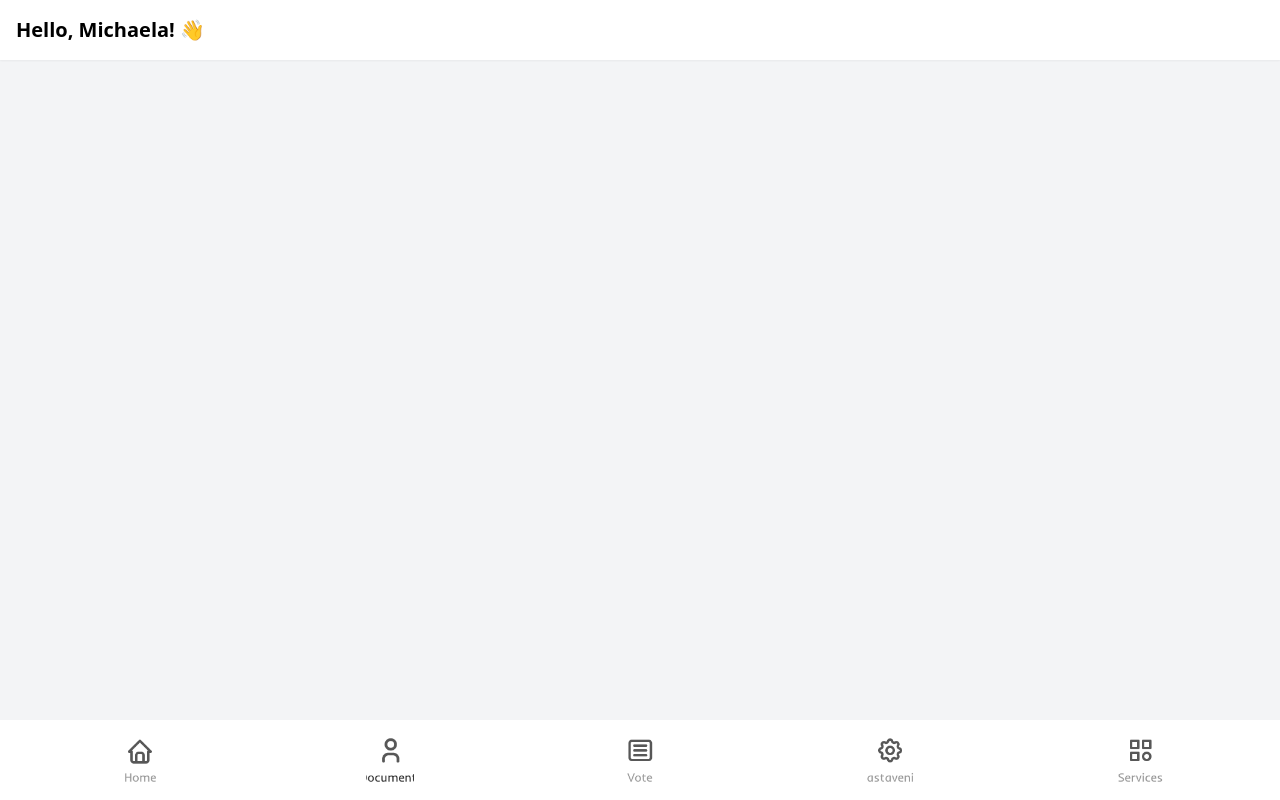
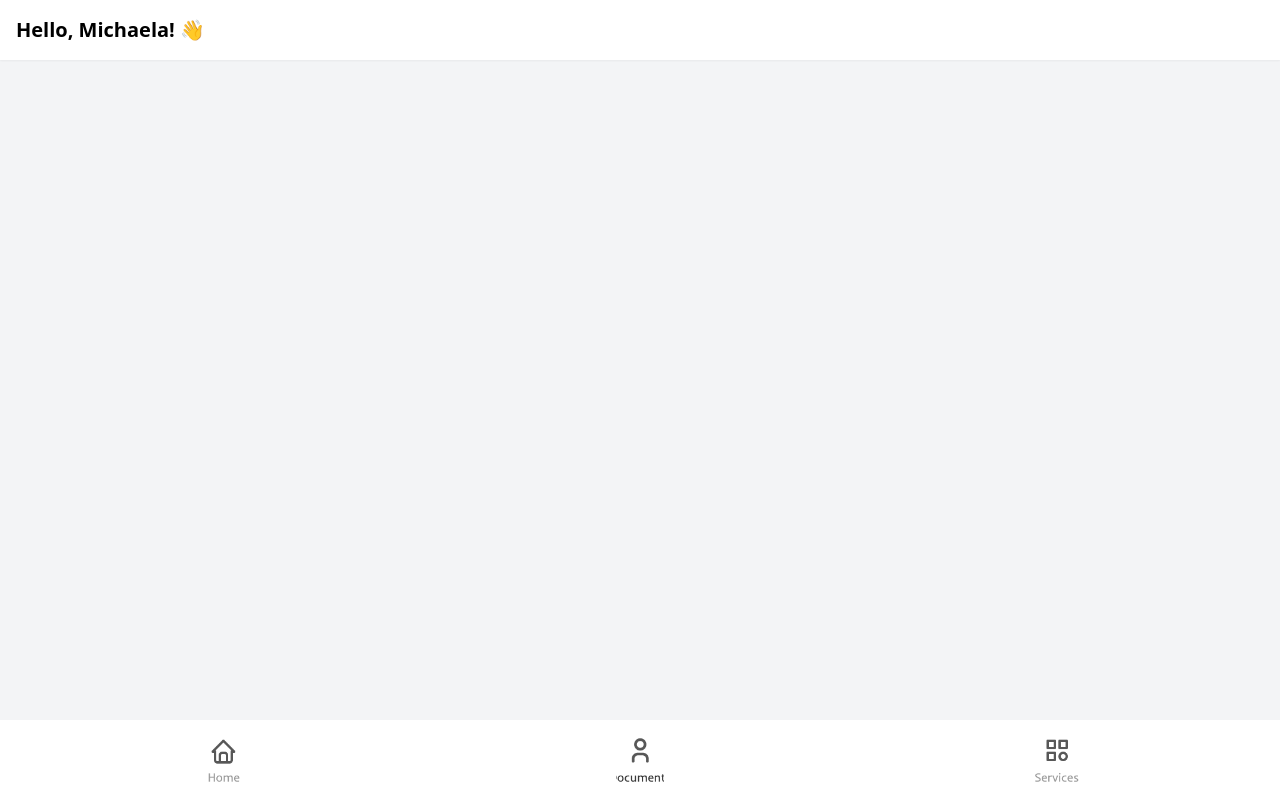
Before and after one commit to jacks429/hack, a Gatsby site: page /MobileComponent in a window 1280 px wide. Built offline with nearby package versions, Linux system fonts and the light colour scheme; Gatsby itself is replaced by a stand-in of ours; some icons are missing.

Commit message:
removed not working buttons

```diff
--- a/src/components/mobile/BottomNavigation.jsx
+++ b/src/components/mobile/BottomNavigation.jsx
@@ -1,8 +1,6 @@
 import React from 'react';
 import homeIcon from '../../images/home-icon.png';
-import voteIcon from '../../images/vote-icon.png';
 import documentsIcon from '../../images/documents-icon.png';
-import settingsIcon from '../../images/settings-icon.png';
 import servicesIcon from '../../images/services-icon.png';
 
 const BottomNavigation = ({ onPageChange }) => (
@@ -13,12 +11,6 @@ const BottomNavigation = ({ onPageChange }) => (
     <button onClick={() => onPageChange('documents')} className="flex flex-col items-center text-gray-500">
       <img src={documentsIcon} alt="Documents" style={{ width: '48px', height: '48px', objectFit: 'cover' }} />
     </button>
-    <button onClick={() => onPageChange('vote')} className="flex flex-col items-center text-gray-500">
-      <img src={voteIcon} alt="Vote" style={{ width: '48px', height: '48px', objectFit: 'cover' }} />
-    </button>
-    <button onClick={() => onPageChange('news')} className="flex flex-col items-center text-gray-500">
-      <img src={settingsIcon} alt="News" style={{ width: '48px', height: '48px', objectFit: 'cover' }} />
-    </button>
     <button onClick={() => onPageChange('services')} className="flex flex-col items-center text-gray-500">
       <img src={servicesIcon} alt="Services" style={{ width: '48px', height: '48px', objectFit: 'cover' }} />
     </button>
```
